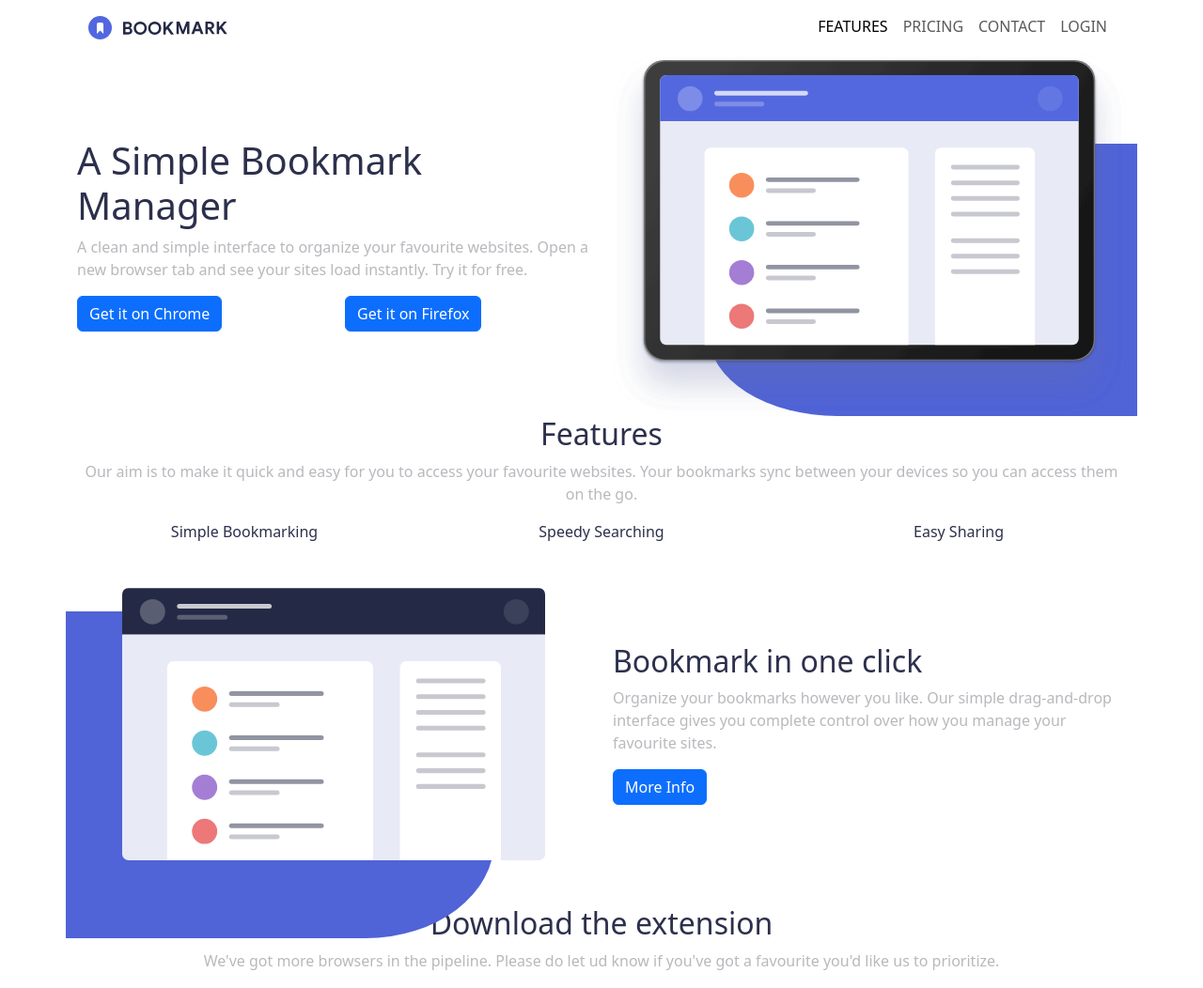
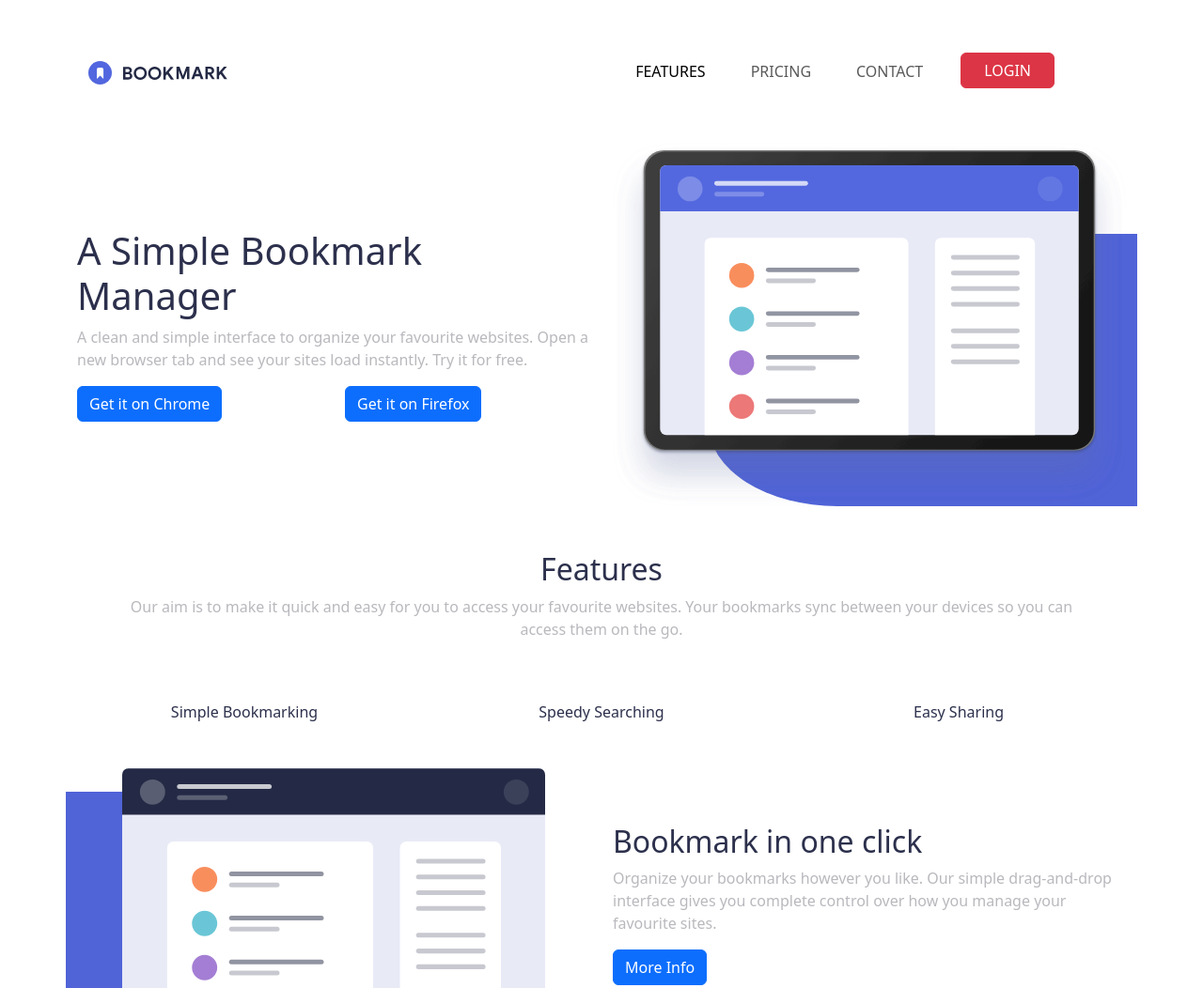
Before and after one commit to soyjuandelgado/IT-S1-Maquetacion, a plain HTML site: page index_bootstrap.html in a window 1280 px wide. Shown: the top 1052 px of the page at 94% size. Drawn offline with nearby package versions, Linux system fonts and the light colour scheme.

Commit message:
Menu: boton login y padding

```diff
--- a/index_bootstrap.html
+++ b/index_bootstrap.html
@@ -19,12 +19,12 @@
                     aria-controls="navbarNav" aria-expanded="false" aria-label="Toggle navigation">
                     <span class="navbar-toggler-icon"></span>
                 </button>
-                <div class="collapse navbar-collapse justify-content-end" id="navbarNav">
+                <div class="collapse navbar-collapse justify-content-end p-5" id="navbarNav">
                     <ul class="navbar-nav">
-                        <li class="nav-item"><a class="nav-link active" aria-current="page" href="#!">FEATURES</a></li>
-                        <li class="nav-item"><a class="nav-link" href="#!">PRICING</a></li>
-                        <li class="nav-item"><a class="nav-link" href="#!">CONTACT</a></li>
-                        <li class="nav-item"><a class="nav-link" href="#!">LOGIN</a></li>
+                        <li class="nav-item px-3"><a class="nav-link active" aria-current="page" href="#!">FEATURES</a></li>
+                        <li class="nav-item px-3"><a class="nav-link" href="#!">PRICING</a></li>
+                        <li class="nav-item px-3"><a class="nav-link" href="#!">CONTACT</a></li>
+                        <li class="nav-item px-3"><a class="btn btn-danger px-4" href="#!">LOGIN</a></li>
                     </ul>
                 </div>
             </div>
@@ -51,7 +51,7 @@
             </div>
         </div>
 
-        <div class="row">
+        <div class="row p-5">
             <div class="col text-center">
                 <h2>Features</h2>
                 <p>Our aim is to make it quick and easy for you to access your favourite websites. Your bookmarks sync
```
